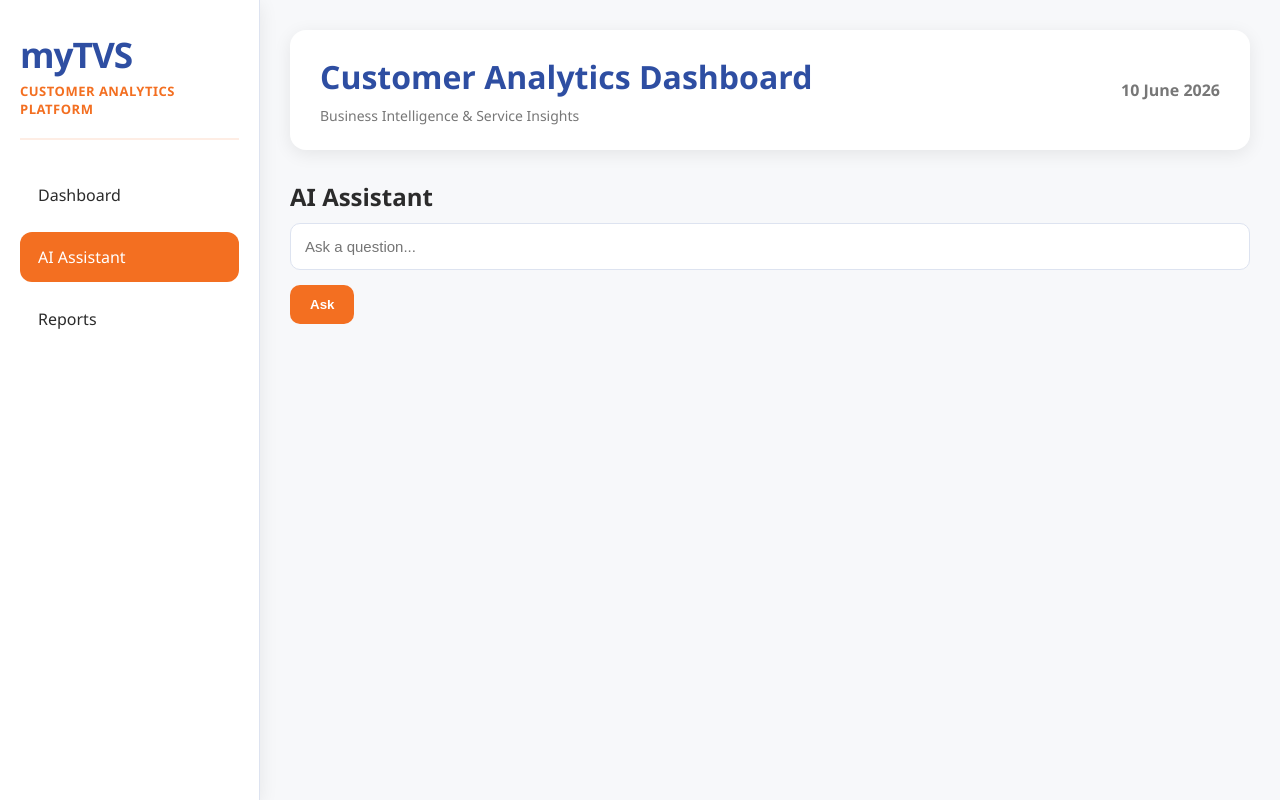
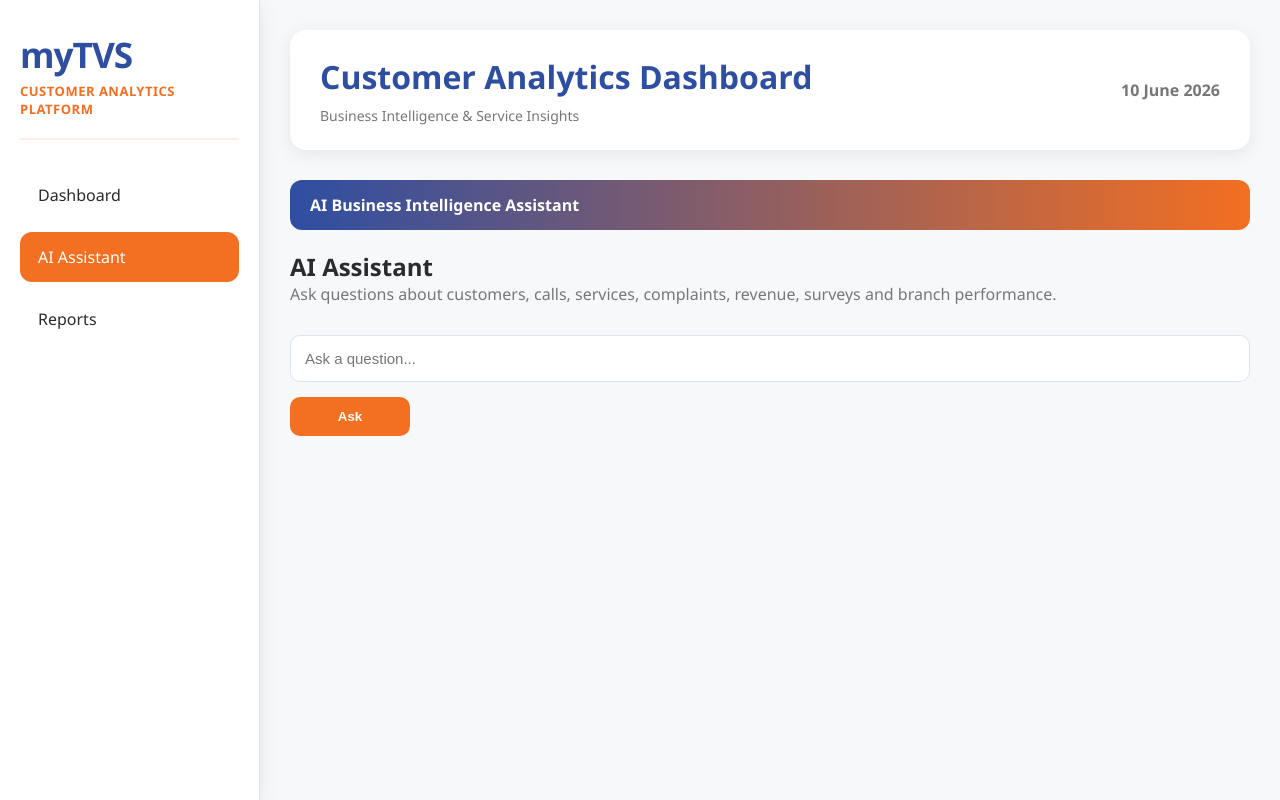
Before and after one commit to grvig/customer-analysis-project, a React (Vite) app in the folder tempapp/: page /ai in a window 1280 px wide. Built offline with nearby package versions, Linux system fonts and the light colour scheme.

Commit message:
Enhance AI assistant UI and loading experience

```diff
--- a/tempapp/src/index.css
+++ b/tempapp/src/index.css
@@ -298,4 +298,111 @@ textarea {
     align-items: flex-start;
     gap: 12px;
   }
+
 }
+.loading-container {
+  display: flex;
+  align-items: center;
+  gap: 15px;
+  margin-top: 25px;
+  padding: 20px;
+  background: white;
+  border-radius: 12px;
+  box-shadow: var(--shadow);
+}
+
+.loading-container p {
+  color: var(--tvs-blue);
+  font-weight: 600;
+}
+
+.spinner {
+  width: 26px;
+  height: 26px;
+  border: 4px solid #dde3f0;
+  border-top: 4px solid var(--tvs-orange);
+  border-radius: 50%;
+  animation: spin 0.8s linear infinite;
+}
+
+@keyframes spin {
+  from {
+    transform: rotate(0deg);
+  }
+
+  to {
+    transform: rotate(360deg);
+  }
+}
+.ai-banner {
+  background: linear-gradient(
+    90deg,
+    var(--tvs-blue),
+    var(--tvs-orange)
+  );
+  color: white;
+  padding: 14px 20px;
+  border-radius: 12px;
+  font-weight: 600;
+  margin-bottom: 20px;
+}
+
+.assistant-subtitle {
+  color: var(--text-secondary);
+  margin-bottom: 20px;
+}
+
+.history-box {
+  margin-top: 25px;
+  background: white;
+  padding: 20px;
+  border-radius: 12px;
+  box-shadow: var(--shadow);
+}
+
+.history-box h3 {
+  color: var(--tvs-blue);
+  margin-bottom: 12px;
+}
+
+.history-box p {
+  padding: 8px 0;
+  border-bottom: 1px solid #eee;
+}
+
+.history-box p:last-child {
+  border-bottom: none;
+}
+
+.response-section {
+  margin-bottom: 25px;
+}
+
+.response-section h3 {
+  color: var(--tvs-blue);
+}
+
+.response-section pre {
+  background: #f8fafc;
+  border-left: 4px solid var(--tvs-orange);
+}
+
+.result-box p {
+  line-height: 1.6;
+}
+
+input {
+  transition: 0.3s ease;
+}
+
+input:hover {
+  border-color: var(--tvs-orange);
+}
+
+button {
+  min-width: 120px;
+}
+
+button:disabled {
+  opacity: 0.8;
+}
--- a/tempapp/src/pages/AIAssistant.jsx
+++ b/tempapp/src/pages/AIAssistant.jsx
@@ -4,37 +4,114 @@ import { askQuestion } from "../services/aiService";
 export default function AIAssistant() {
   const [question, setQuestion] = useState("");
   const [response, setResponse] = useState(null);
+  const [loading, setLoading] = useState(false);
+  const [history, setHistory] = useState([]);
 
   const handleAsk = async () => {
+    if (!question.trim()) return;
+
+    try {
+      setLoading(true);
+      setResponse(null);
+
       const data = await askQuestion(question);
+
       setResponse(data);
+
+      setHistory((prev) => [
+        question,
+        ...prev.filter((q) => q !== question).slice(0, 4),
+      ]);
+    } catch (error) {
+      console.error(error);
+
+      setResponse({
+        sql: "Error",
+        rows: [],
+        answer: "Failed to retrieve data.",
+      });
+    } finally {
+      setLoading(false);
+    }
   };
 
   return (
     <div>
+      <div className="ai-banner">
+        AI Business Intelligence Assistant
+      </div>
+
       <h2>AI Assistant</h2>
+
+      <p className="assistant-subtitle">
+        Ask questions about customers, calls, services,
+        complaints, revenue, surveys and branch performance.
+      </p>
 
       <input
         value={question}
         onChange={(e) => setQuestion(e.target.value)}
+        onKeyDown={(e) => {
+          if (e.key === "Enter") {
+            handleAsk();
+          }
+        }}
         placeholder="Ask a question..."
       />
 
-      <button onClick={handleAsk}>Ask</button>
+      <button
+        onClick={handleAsk}
+        disabled={loading}
+      >
+        {loading ? "Thinking..." : "Ask"}
+      </button>
+
+      {loading && (
+        <div className="loading-container">
+          <div className="spinner"></div>
+          <p>
+            Generating SQL and retrieving insights...
+          </p>
+        </div>
+      )}
+
+      {history.length > 0 && (
+        <div className="history-box">
+          <h3>Recent Queries</h3>
+
+          {history.map((item, index) => (
+            <p key={index}>{item}</p>
+          ))}
+        </div>
+      )}
 
       {response && (
         <div className="result-box">
+          <div className="response-section">
             <h3>User Question</h3>
             <p>{question}</p>
+          </div>
 
+          <div className="response-section">
             <h3>Generated SQL</h3>
             <pre>{response.sql}</pre>
+          </div>
 
+          <div className="response-section">
             <h3>Query Results</h3>
-          <pre>{JSON.stringify(response.rows, null, 2)}</pre>
+            <pre>
+              {JSON.stringify(
+                response.rows,
+                null,
+                2
+              )}
+            </pre>
+          </div>
 
+          <div className="response-section">
             <h3>AI Answer</h3>
             <p>{response.answer}</p>
+          </div>
         </div>
       )}
     </div>
```
Lines whose indentation alone changed are shown as unchanged.
